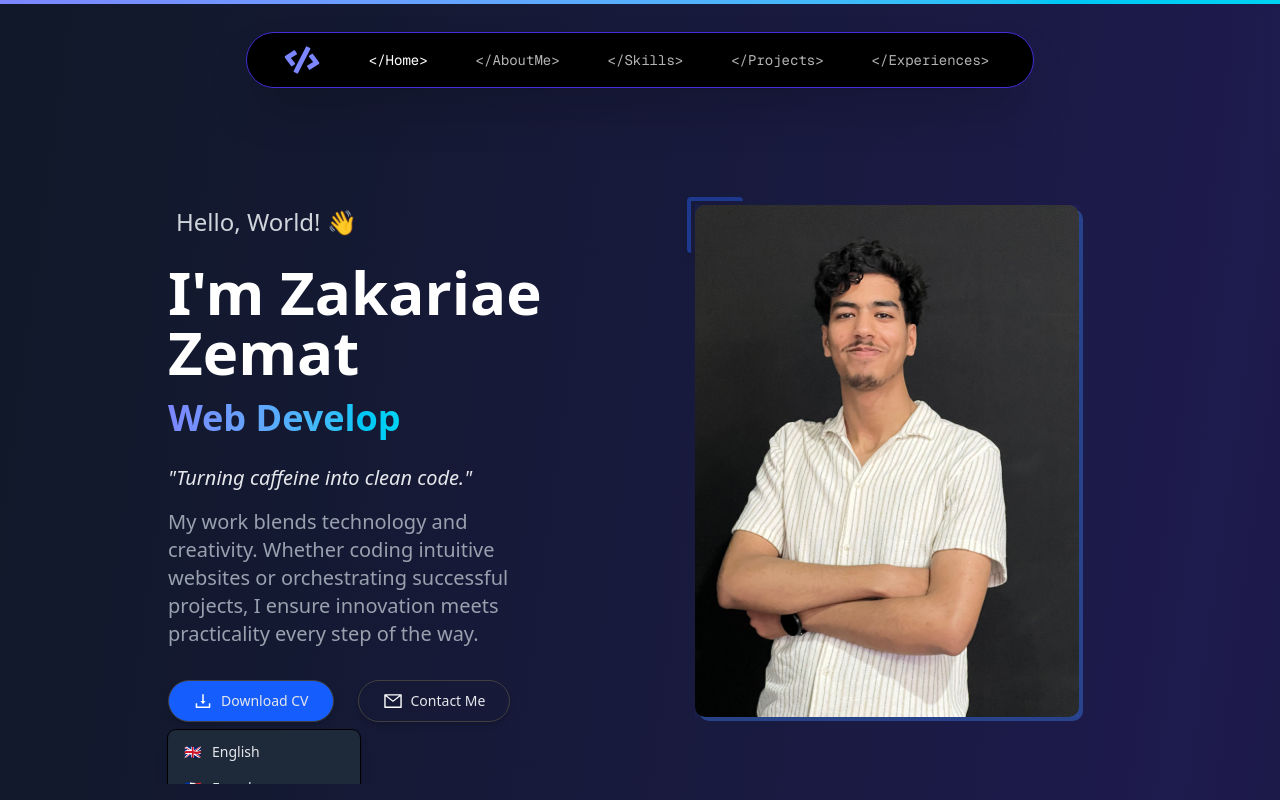
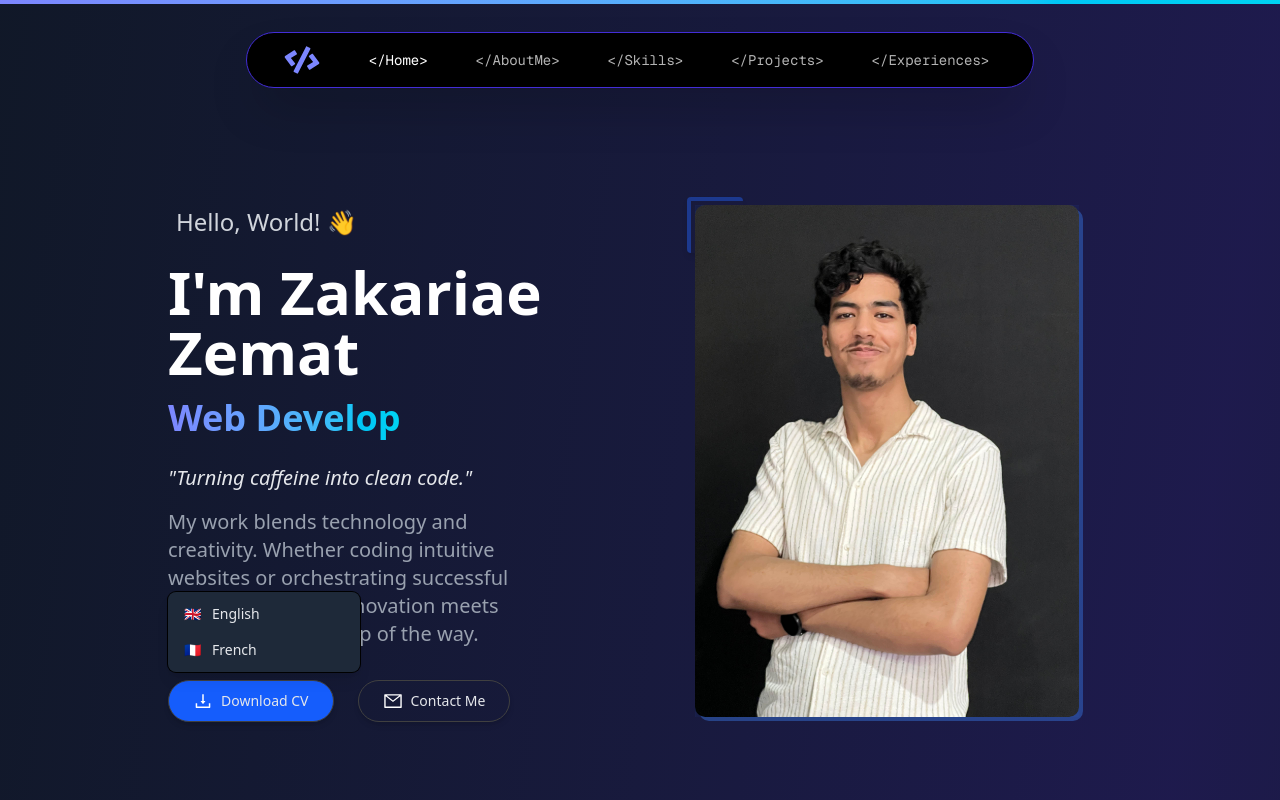
Before and after one commit to Zakariae-zemat/Portfolio, a Next.js app: page / in a window 1280 px wide. Both pictures are taken after a click on the button "Download CV". Shown: the top 800 px of the page. Built offline with nearby package versions, Linux system fonts and the light colour scheme.

Commit message:
fix some errors

```diff
--- a/src/app/Components/Title.jsx
+++ b/src/app/Components/Title.jsx
@@ -13,6 +13,7 @@ export default function DeveloperIntro() {
   const [cursorVisible, setCursorVisible] = useState(true);
   const [dropdownOpen, setDropdownOpen] = useState(false);
   const dropdownRef = useRef(null);
+  const buttonRef = useRef(null);
 
   // Handle typing animation
   useEffect(() => {
@@ -63,7 +64,8 @@ export default function DeveloperIntro() {
   // Handle click outside to close dropdown
   useEffect(() => {
     function handleClickOutside(event) {
-      if (dropdownRef.current && !dropdownRef.current.contains(event.target)) {
+      if (dropdownRef.current && !dropdownRef.current.contains(event.target) &&
+          buttonRef.current && !buttonRef.current.contains(event.target)) {
         setDropdownOpen(false);
       }
     }
@@ -122,8 +124,9 @@ export default function DeveloperIntro() {
 
       {/* Buttons Section */}
       <div className="mt-8 flex flex-wrap gap-6">
-        {/* CV Download Dropdown */}
-        <div className="relative" ref={dropdownRef}>
+        {/* CV Download Button with Dropdown */}
+        <div className="relative" style={{ zIndex: 100 }}>
+          <div ref={buttonRef}>
             <Button
               icon={AiOutlineDownload}
               text="Download CV"
@@ -134,22 +137,31 @@ export default function DeveloperIntro() {
             >
               <HiChevronDown className="ml-2 -mr-1 h-5 w-5" />
             </Button>
+          </div>
 
-          {/* Language Selection Dropdown */}
+          {/* Dropdown positioned above the button */}
           {dropdownOpen && (
-            <div className="absolute left-0 mt-2 w-48 rounded-md shadow-lg bg-gray-800 ring-1 ring-black ring-opacity-5 z-10 animate-fadeIn">
-              <div className="py-1" role="menu" aria-orientation="vertical">
+            <div
+              ref={dropdownRef}
+              className="absolute bottom-full left-0 mb-2 w-48 rounded-md shadow-lg bg-gray-800 ring-1 ring-black ring-opacity-5"
+              style={{
+                zIndex: 9999,
+                pointerEvents: 'auto',
+                display: 'block'
+              }}
+            >
+              <div className="py-1">
                 <button
                   onClick={() => downloadCV('english')}
                   className="w-full text-left px-4 py-2 text-sm text-gray-200 hover:bg-gray-700 hover:text-white flex items-center"
-                  role="menuitem"
+                  style={{ cursor: 'pointer' }}
                 >
                   <span className="inline-block w-5 h-5 mr-2">🇬🇧</span> English
                 </button>
                 <button
                   onClick={() => downloadCV('french')}
                   className="w-full text-left px-4 py-2 text-sm text-gray-200 hover:bg-gray-700 hover:text-white flex items-center"
-                  role="menuitem"
+                  style={{ cursor: 'pointer' }}
                 >
                   <span className="inline-block w-5 h-5 mr-2">🇫🇷</span> French
                 </button>
@@ -165,8 +177,6 @@ export default function DeveloperIntro() {
           color=""
         />
       </div>
-
-      {/* You can add SocialMediaIcons here if needed */}
     </div>
   );
 }
```
Lines whose indentation alone changed are shown as unchanged.
